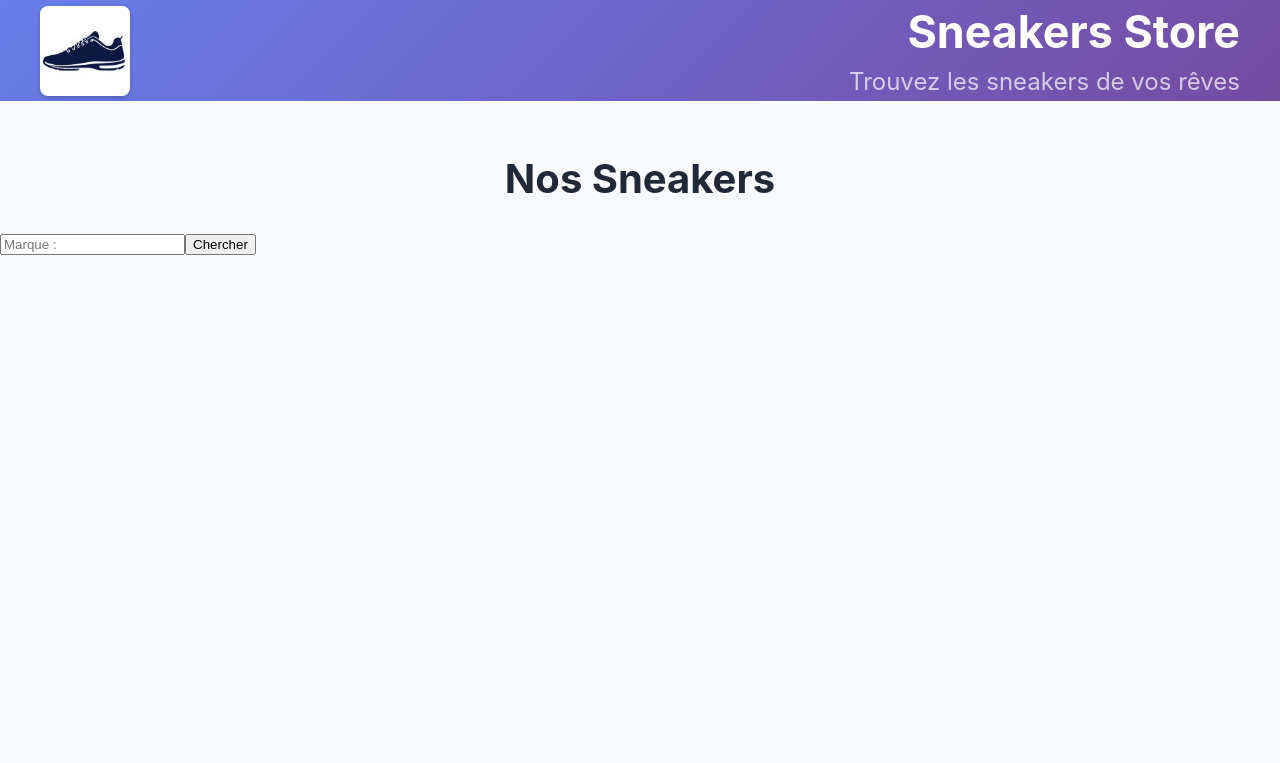
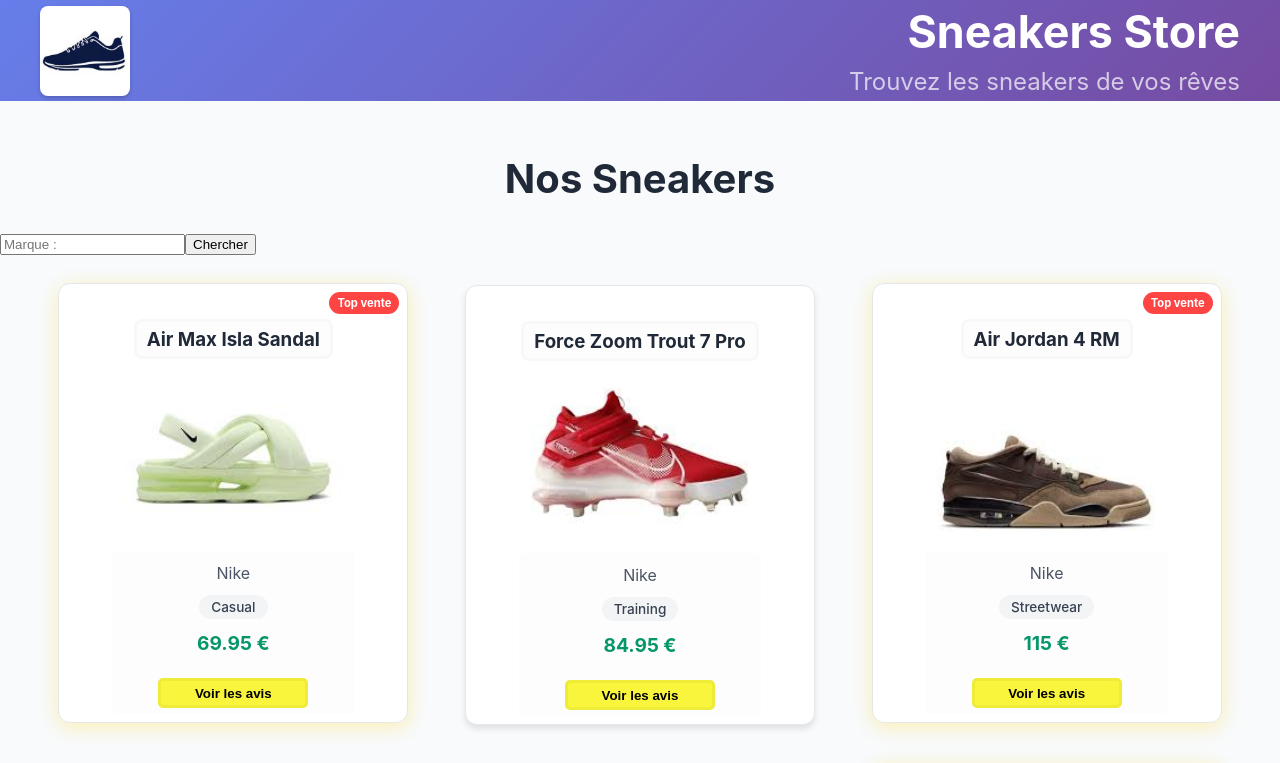
Before and after one commit to Mafiaproo/LMDSIO-ReactTP1, a React (Create React App) app: page / in a window 1280 px wide. Shown: the top 763 px of the page. Built offline with nearby package versions, Linux system fonts and the light colour scheme.

Commit message:
Utilisation useState bouton avis clients et plus de CSS

```diff
--- a/src/Components/SneakerItem.jsx
+++ b/src/Components/SneakerItem.jsx
@@ -1,13 +1,15 @@
 import '../styles/SneakerItem.css'
 import CustomerReview from './CustomerReview';
+import { useState } from 'react';
 
 function SneakerItem({nom, image, marque, prix, style, esthetique, confort, bestSeller=false})
 {
-    const handleClickAvis = () => {
-        const esthetismeText = formatReview('esthétisme', esthetique);
-        const confortText = formatReview('confort', confort);
-        alert(`Avis pour ${nom}:\n${esthetismeText}\n${confortText}`);
-    };
+    const [showReviews, setShowReviews] = useState(false);
+
+    const handleToggleAvis = () => {
+        setShowReviews(!showReviews);
+    }
+
     const formatReview = (reviewType, scaleValue) => {
         const scaleType = reviewType === 'confort' ? '😌' : '💖';
         const icons = scaleType.repeat(scaleValue);
@@ -16,13 +18,15 @@
 
     var recherche = document.getElementById("marque-input")?.value;
 
-    if(marque === recherche || recherche === null)
-    {
+
         return (
-        <a href="/">
-            <div className={`sneaker-item ${bestSeller ? 'best-seller' : ''}`} style={recherche === marque || recherche === '' ? '' : 'display: none;'}>
+
+        <div className={`sneaker-item ${bestSeller ? 'best-seller' : ''}`} >
             <br />
+            <div className="sneaker-label">
                 <h3>{nom}</h3>
+            </div>
+
             {bestSeller && <span className="best-seller-badge">Top vente</span>}
             <img className='sneaker-image' alt='' src={image} />
             <div className="card-content">
@@ -30,16 +34,18 @@
                 <p className="sneaker-style">{style}</p>
                 <p className="sneaker-price">{prix} €</p>
                 <br />
-                    <button className='sneaker-review-btn' onClick={handleClickAvis}><strong>Voir les avis</strong></button>
+                <button className='sneaker-review-btn' onClick={handleToggleAvis}><strong>{showReviews ? 'Masquer les avis' : 'Voir les avis'}</strong></button>
+                {showReviews && (
+                    <div className="avis-details">
+                        <CustomerReview reviewType='esthétisme' scaleValue={esthetique} />
+                        <CustomerReview reviewType='confort' scaleValue={confort} />
+                    </div>
+                )}
             </div>
         </div>
-        </a>
+
         );
-    }
-    else
-    {
-        return(<span></span>);
-    }
+
 
 }
 
--- a/src/datas/sneakerList.js
+++ b/src/datas/sneakerList.js
@@ -90,7 +90,7 @@
   },
   {
     id: "8",
-    nom: "Baskets Ã  Patch Logo",
+    nom: "Baskets à Patch Logo",
     marque: "Givenchy",
     prix: 374,
     style: "Urbain",
--- a/src/styles/SneakerItem.css
+++ b/src/styles/SneakerItem.css
@@ -22,18 +22,35 @@
 /* Style pour les images de sneakers */
 .sneaker-image {
   width: 80%;  /* Réduit de 100% à 80% */
-  height: 140px;  /* Réduit de 160px à 140px */
+  height: 160px;  /* Réduit de 160px à 140px */
   border-radius: 8px;
   margin: 0 auto 12px auto;  /* Centre l'image */
   object-fit: cover;  /* Pour que l'image garde ses proportions */
   display: block;
 }
 
-.sneaker-item h3 {
-  margin: 0 0 8px 0;
-  font-size: 1.3rem;
+.sneaker-label {
+  display: flex;
+  width: fit-content;
+  height: 30px;
+  justify-content: center;
+  align-items: center;
+  padding: 2px 10px 2px 10px;
+  background-color: rgb(253, 253, 253);
+  border: 3px solid rgb(248, 248, 248);
+  border-radius: 8px;
+  justify-self: center;
+  font-size: 1.0rem;
   color: #1f2937;
-  font-weight: 600;
+  font-weight: 400;
+  box-shadow: 0px 7px 5px 0px rgba(0,0,0,0.0);
+  margin-bottom: 20px;
+  transition: all 0.2s;
+}
+
+.sneaker-item:hover > .sneaker-label {
+  box-shadow: 0px 6px 12px 0px rgba(0,0,0,0.4);
+  transform: translateY(-5px);
 }
 
 .sneaker-item p {
@@ -62,6 +79,27 @@
   font-size: 0.85rem;
   font-weight: 500;
   margin: 6px 0;
+}
+
+.card-content
+{
+    display: flex;
+    flex-direction: column;
+    flex-wrap: wrap;
+    align-items: center;
+    justify-content: center;
+    width: 70%;
+    background-color: rgb(253, 253, 253);
+    border-radius: 5px;
+    font-size: 0.9em;
+    justify-self: center;
+    padding: 6px 10px;
+    transition: all 0.2s;
+}
+
+.sneaker-item:hover > .card-content {
+  box-shadow: 0px 6px 12px 0px rgba(0,0,0,0.4);
+  transform: translateY(-5px);
 }
 
 /* Section des avis */
@@ -103,10 +141,15 @@
 
 .sneaker-review-btn {
   height: 30px;
-  width: 50%;
+  width: 150px;
   border: 3px solid rgb(238, 235, 57);
   background-color: rgb(248, 245, 60);
   border-radius: 5px;
+}
 
-
+.avis-details {
+  display: flex;
+  flex-direction: column;
+  gap: 8px;
+  margin-top: 10px;
 }
```
Lines whose indentation alone changed are shown as unchanged.
